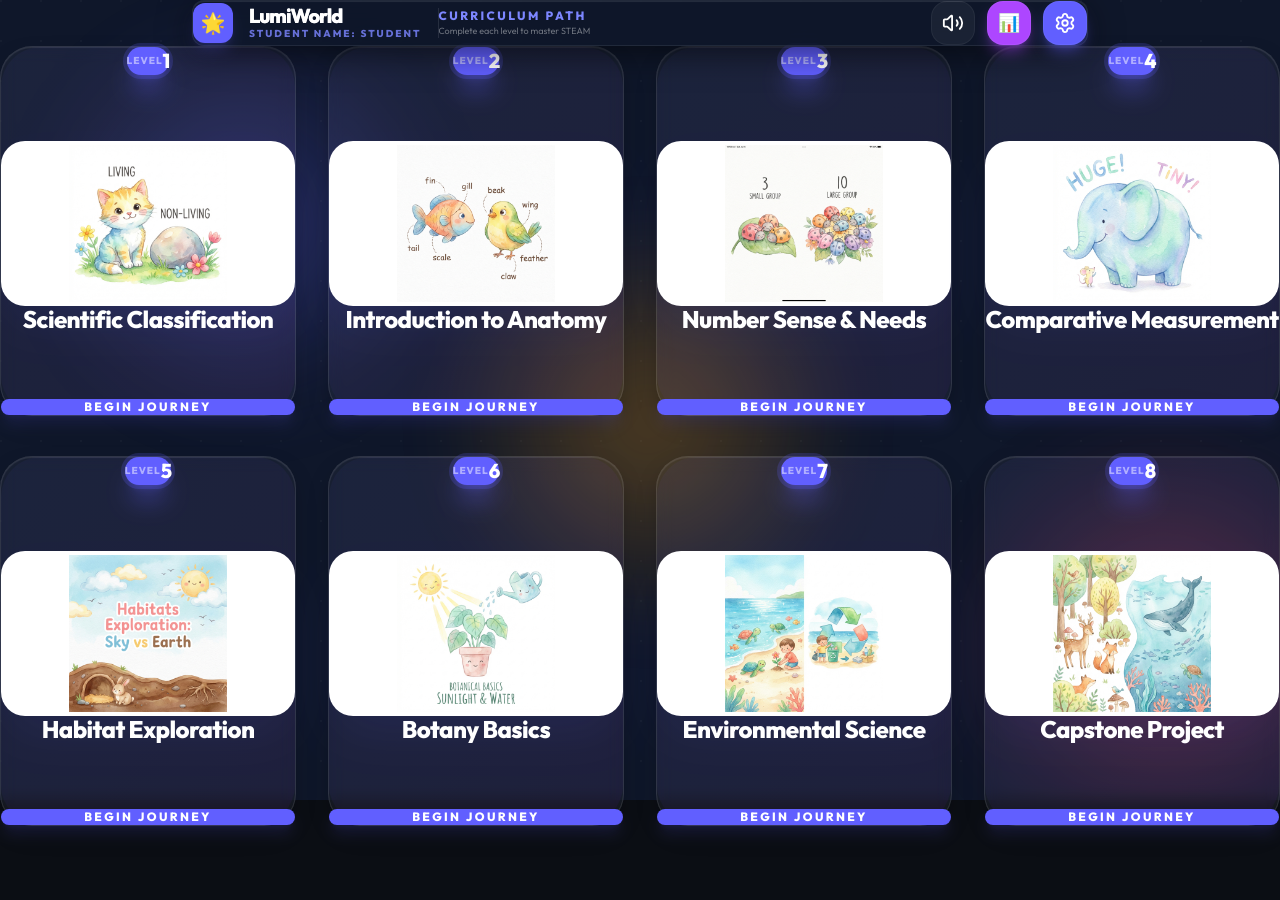
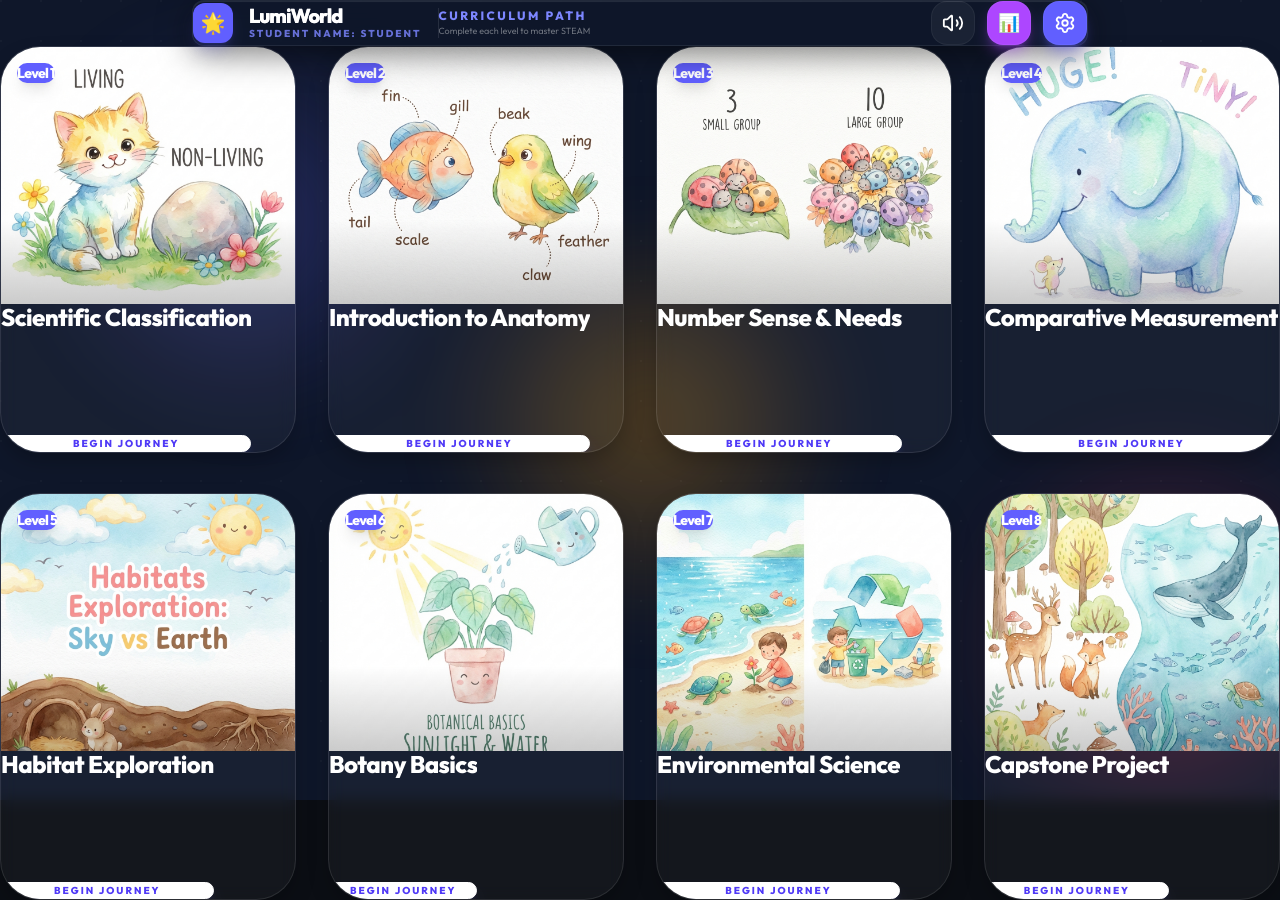
Before and after one commit to lawrence555-dev/lumiworld, a Next.js app: page / in a window 1280 px wide. Before the commit the page ends 826 px from the top, so only its background shows below. Built offline with nearby package versions, Linux system fonts and the light colour scheme.

Commit message:
style: redesign WeekCard for immersive full-image look

```diff
--- a/components/ui/WeekCard.tsx
+++ b/components/ui/WeekCard.tsx
@@ -37,95 +37,91 @@ export function WeekCard({
         <motion.button
             onClick={isUnlocked ? handleClick : undefined}
             disabled={!isUnlocked}
-            whileHover={isUnlocked ? { scale: 1.02, y: -4 } : {}}
+            whileHover={isUnlocked ? { scale: 1.02, y: -8 } : {}}
             whileTap={isUnlocked ? { scale: 0.96 } : {}}
             className={`
-                relative w-full aspect-[4/5] rounded-[2rem] p-3 sm:p-5
-                flex flex-col items-center
+                relative w-full aspect-[4/6] sm:aspect-[4/5.5] rounded-[2.5rem] overflow-hidden
+                flex flex-col
                 transition-all duration-500
                 ${isUnlocked
-                    ? 'glass-card cursor-pointer'
+                    ? 'glass-card cursor-pointer shadow-2xl shadow-indigo-500/10'
                     : 'bg-white/5 opacity-40 cursor-not-allowed border border-white/5'
                 }
             `}
         >
-            {/* Background Accent for Unlocked */}
-            {isUnlocked && (
-                <div className="absolute inset-0 bg-gradient-to-br from-indigo-500/5 to-purple-600/5 rounded-[2.5rem] -z-10" />
+            {/* Image Container - Full Width Top */}
+            <div className="relative w-full aspect-[4/3.5] overflow-hidden bg-white">
+                {!isUnlocked ? (
+                    <div className="absolute inset-0 flex items-center justify-center bg-gray-900/40 backdrop-blur-sm">
+                        <Lock size={48} className="text-white/40" />
+                    </div>
+                ) : (
+                    <>
+                        {thumbnail ? (
+                            <img
+                                src={thumbnail}
+                                alt={title}
+                                className="w-full h-full object-cover"
+                            />
+                        ) : (
+                            <div className="w-full h-full bg-gradient-to-br from-indigo-500/20 to-purple-600/20 flex items-center justify-center">
+                                <span className="text-4xl text-white/20 font-black">L{weekNumber}</span>
+                            </div>
+                        )}
+                        {/* Overlay Gradient for Text Readability at Bottom of Image */}
+                        <div className="absolute inset-x-0 bottom-0 h-1/3 bg-gradient-to-t from-black/20 to-transparent" />
+                    </>
                 )}
 
-            {/* Week Number Indicator - Professional Pill Shape */}
-            <div className="mb-3">
+                {/* Level Badge Overlay */}
                 <div className={`
-                    px-4 py-1.5 rounded-full flex items-center justify-center text-xl font-black tracking-tighter
+                    absolute top-4 left-4 px-4 py-1.5 rounded-full flex items-center justify-center text-sm font-black tracking-tighter shadow-lg
                     ${isUnlocked
-                        ? 'bg-indigo-500 text-white shadow-xl shadow-indigo-500/40 ring-4 ring-indigo-500/20'
-                        : 'bg-white/10 text-white/20 ring-1 ring-white/5'}
+                        ? 'bg-indigo-500 text-white'
+                        : 'bg-gray-800 text-white/40'}
                 `}>
-                    <span className="opacity-50 text-[10px] mr-1 font-bold uppercase tracking-widest">{t.ui.level}</span> {weekNumber}
+                    {t.ui.level} {weekNumber}
                 </div>
             </div>
 
-            {/* Week Content */}
-            <div className="flex-1 flex flex-col items-center justify-center w-full px-2">
-                {!isUnlocked ? (
-                    <div className="bg-white/5 p-8 rounded-[2.5rem] border border-white/5">
-                        <Lock size={48} className="text-white/20" />
-                    </div>
-                ) : (
-                    <div className="space-y-4 w-full flex flex-col items-center">
-                        {/* Thumbnail Image */}
-                        {thumbnail && (
-                            <motion.div
-                                initial={{ opacity: 0, scale: 0.9 }}
-                                animate={{ opacity: 1, scale: 1 }}
-                                className="w-full aspect-video rounded-3xl overflow-hidden shadow-2xl shadow-indigo-500/10 border-4 border-white/10 bg-white"
-                            >
-                                <img
-                                    src={thumbnail}
-                                    alt={title}
-                                    className="w-full h-full object-contain p-2"
-                                />
-                            </motion.div>
-                        )}
-
-                        <div className="flex flex-col items-center gap-2">
-                            <h3 className="text-xl sm:text-2xl font-black text-white text-center leading-[1.1] tracking-tight">
+            {/* Content Area */}
+            <div className="flex-1 flex flex-col items-center justify-between p-5 text-center">
+                <div className="space-y-2 w-full">
+                    <h3 className="text-xl sm:text-2xl font-black text-white leading-[1.1] tracking-tight line-clamp-2">
                         {title}
                     </h3>
+
                     {isCompleted && (
-                                <div className="flex gap-2 px-3 py-1.5 bg-white/5 rounded-xl border border-white/5 backdrop-blur-sm">
+                        <div className="flex justify-center gap-1.5">
                             {[1, 2, 3].map((i) => (
                                 <Star
                                     key={i}
-                                            size={16}
-                                            className={i <= stars ? 'fill-yellow-400 text-yellow-400 drop-shadow-[0_0_8px_rgba(250,204,21,0.5)]' : 'text-white/10'}
+                                    size={18}
+                                    className={i <= stars ? 'fill-yellow-400 text-yellow-400 drop-shadow-[0_0_8px_rgba(250,204,21,0.6)]' : 'text-white/10'}
                                 />
                             ))}
                         </div>
                     )}
                 </div>
-                    </div>
-                )}
-            </div>
 
-            {/* Status Badge - Commercial Style */}
-            <div className="w-full mt-6">
+                {/* Status Footer */}
+                <div className="w-full mt-4">
                     {isUnlocked ? (
                         <div className={`
-                        w-full py-4 rounded-3xl text-xs font-black uppercase tracking-[0.2em] transition-all
+                            w-full py-3.5 rounded-2xl text-[10px] font-black uppercase tracking-[0.2em] transition-all border
                             ${isCompleted
-                            ? 'bg-emerald-500/10 text-emerald-400 border border-emerald-500/20'
-                            : 'bg-indigo-500 text-white shadow-lg shadow-indigo-500/20 hover:bg-indigo-600'}
+                                ? 'bg-emerald-500/10 text-emerald-400 border-emerald-500/20'
+                                : 'bg-white text-indigo-600 border-white shadow-lg shadow-indigo-500/20 hover:scale-[1.02]'}
                         `}>
                             {isCompleted ? `✓ ${t.feedback.mastery_achieved}` : t.ui.begin_journey}
                         </div>
                     ) : (
-                    <div className="w-full py-4 rounded-3xl text-xs font-black uppercase tracking-[0.2em] bg-white/5 text-white/20 border border-white/5">
+                        <div className="w-full py-3.5 rounded-2xl text-[10px] font-black uppercase tracking-[0.2em] bg-white/5 text-white/10 border border-white/5">
                             {t.ui.coming_soon}
                         </div>
                     )}
                 </div>
+            </div>
         </motion.button>
     );
 }
```
Lines whose indentation alone changed are shown as unchanged.
